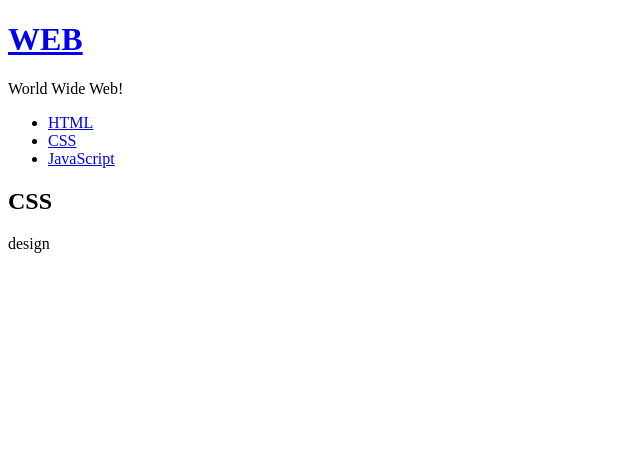
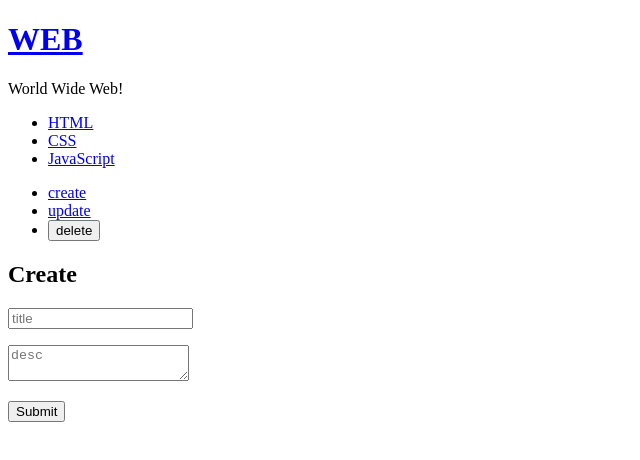
Before and after one commit to KOOKDONGHUN/react, a React (Create React App) app: page / in a window 1280 px wide. Shown: the top 460 px of the page, without its empty margins (0-640 px from the left). Built offline with nearby package versions, Linux system fonts and the light colour scheme.

Commit message:
CRUD 기능 구현

```diff
--- a/src/App.js
+++ b/src/App.js
@@ -27,16 +27,20 @@
 import React,{ Component } from 'react'; // react가 가지고 있는 Component라는 클래스를 사용하겠다
 
 import TOC from "./components/TOC"
-import Content from "./components/Content"
+import ReadContent from "./components/ReadContent"
+import CreateContent from "./components/CreateContent"
 import Subject from "./components/Subject"
+import Control from "./components/Control"
 
 class App extends Component{ // Component를 상속 받겠다
   constructor(props){ // 스테이트의 값을 초기화 하고자 한다. 초기의 값으로 render함수안에 존재하는 컴포넌트의 props를 설정하고자 한다.
     // 컴포넌트가 호출?실행? 될때 render 보다 먼저 호출이 돼서 변수들을 초기화 해야하는 경우 여기에 작성
     // 외부에 공개가 되지 않아야 할 것들은 this.state안에 정의 하도록 한다 (정보은닉)
     super(props);
+    // state에 안넣는 이유는 UI 영향을 주는게 아니기 때문에 굳이 넣을 필요없음 (불필요한 렌더링 방지)
+    this.max_content_id = 3;
     this.state = {
-      mode:'read',
+      mode:'create',
       selected_content_id:2,
       subject:{title:'WEB', sub:'World Wide Web!'},
       welcome : {title : 'Welcome', desc:'Hello, React!!'},
@@ -52,10 +56,11 @@
   render(){ // 상속 받은 Component안의 render라는 메소드를 사용한다
     // render 안에서 this는 컴포넌트 자신을 가리킨다
     console.log('App render')
-    var _title, _desc = null;
+    var _title, _desc, _article = null;
     if (this.state.mode === 'welcome'){
       _title = this.state.welcome.title;
       _desc = this.state.welcome.desc;
+      _article = <ReadContent title={_title} desc={_desc}></ReadContent>
     }
     else if (this.state.mode === 'read') {
       var i = 0;
@@ -68,6 +73,21 @@
         }
         i = i+ 1;
       }
+      _article = <ReadContent title={_title} desc={_desc}></ReadContent>
+    }
+    else if (this.state.mode === 'create') {
+      _article = <CreateContent onSubmit={function(_title, _desc){
+        // add content to this.state.contents
+        console.log(_title, _desc);
+        this.max_content_id += 1;
+        // 이렇게만 하면 리액트가 바꾼줄 모름
+        this.state.contents.push(
+          {id:this.max_content_id, title:_title, desc: _desc}
+        );
+        this.setState(
+          {contents : this.state.contents}
+        );
+      }.bind(this)}></CreateContent>
     }
     return (
       <div className="App">
@@ -112,7 +132,13 @@
             });
           }.bind(this)
         } data={this.state.contents}></TOC>
-        <Content title={_title} desc={_desc}></Content>
+        <Control onChangeMode={function(_mode){
+          this.setState({
+            mode:_mode
+          })
+        }.bind(this)}></Control>
+        {/* <ReadContent title={_title} desc={_desc}></ReadContent> */}
+        {_article}
       </div>
     )
   }
--- /dev/null
+++ b/src/components/Control.js
@@ -0,0 +1,28 @@
+import React,{ Component } from 'react'; // react가 가지고 있는 Component라는 클래스를 사용하겠다
+
+class Control extends Component{
+    render(){
+      // function render(){ // 같은 말인데 최신 문법에서는 사용 하용안함
+      return (
+        // 컴포넌트를 만들때는 반드시 하나의 최상위 태그로 시작해야함
+        <ul>
+          <li><a href="/create" onClick={function(e){
+            e.preventDefault();
+            this.props.onChangeMode('create');
+          }.bind(this)}>create</a></li>
+          <li><a href="/update" onClick={function(e){
+            e.preventDefault();
+            this.props.onChangeMode('update');
+          }.bind(this)}>update</a></li>
+          <li><input type="button" value="delete" onClick={function(e){
+            e.preventDefault();
+            this.props.onChangeMode('delete');
+          }.bind(this)}></input>
+        </li> {/* delete의 경우 페이지를 미리 로드하는 기능을 가진 사용자의 경우 미리 삭제가 될 수 있다. */}
+        </ul>
+      );
+    }
+  }
+
+
+  export default Control;
--- /dev/null
+++ b/src/components/CreateContent.js
@@ -0,0 +1,30 @@
+import React,{ Component } from 'react'; // react가 가지고 있는 Component라는 클래스를 사용하겠다
+
+class CreateContent extends Component {
+    render() {
+      return (
+        <article>
+          <h2>Create</h2>
+          <form action="/create_process" method="post" onSubmit={
+            function(e){
+              e.preventDefault();
+              this.props.onSubmit(
+                e.target.title.value,
+                e.target.desc.value
+              );
+            }.bind(this)
+          }>
+            <p><input type="text" name="title" placeholder="title"></input></p>
+            <p>
+              <textarea name="desc" placeholder="desc"></textarea>
+            </p>
+            <p>
+              <input type="submit"></input>
+            </p>
+          </form>
+        </article>
+      );
+    }
+  }
+
+  export default CreateContent
--- a/src/components/Content.js
+++ b/src/components/ReadContent.js
@@ -1,6 +1,6 @@
 import React,{ Component } from 'react'; // react가 가지고 있는 Component라는 클래스를 사용하겠다
 
-class Content extends Component {
+class ReadContent extends Component {
     render() {
       return (
         <article>
@@ -11,4 +11,4 @@
     }
   }
 
-  export default Content
+  export default ReadContent
```
Also changed, not shown: study.txt.
